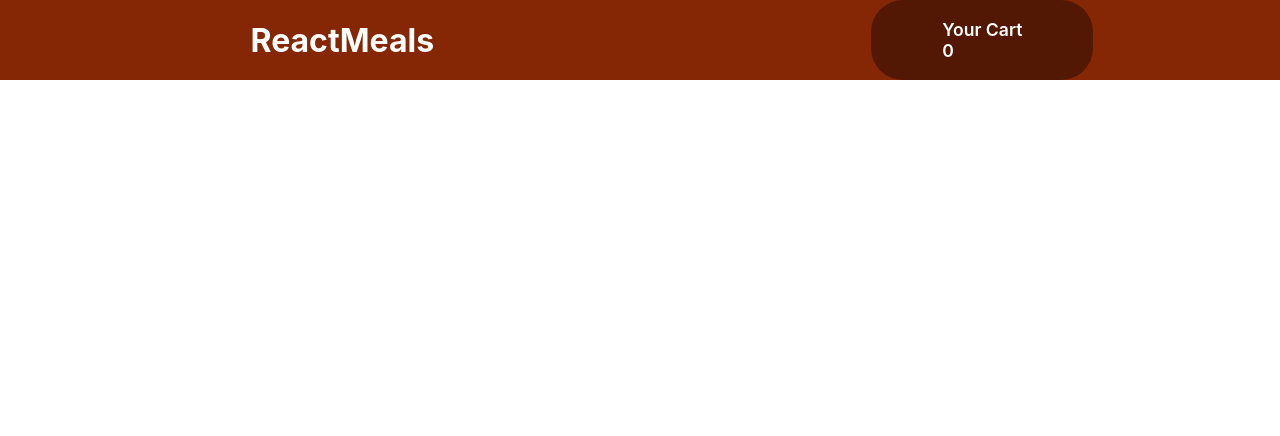
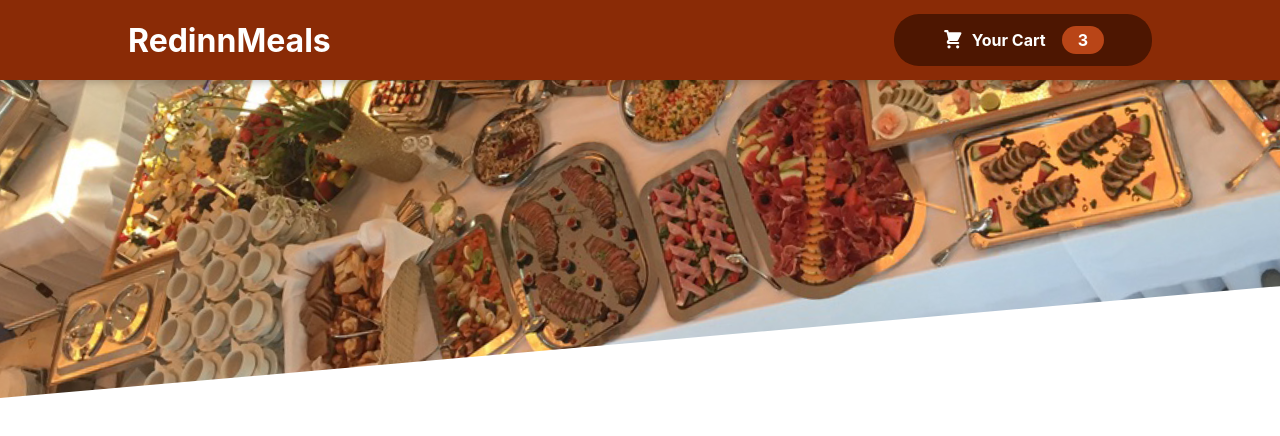
Before and after one commit to mithunmr888/my-restaurant-page, a React (Create React App) app: page / in a window 1280 px wide. Shown: the top 436 px of the page. Built offline with nearby package versions, Linux system fonts and the light colour scheme.

Commit message:
changes for main header done

```diff
--- a/src/App.js
+++ b/src/App.js
@@ -1,10 +1,12 @@
-
-import './App.css';
-import MainHeader from './components/Layout/MainHeader';
+import "./App.css";
+import React, { Fragment } from "react";
+import MainHeader from "./components/Layout/MainHeader";
 
 function App() {
   return (
-    <MainHeader></MainHeader>
+    <Fragment>
+      <MainHeader></MainHeader>
+    </Fragment>
   );
 }
 
--- /dev/null
+++ b/src/components/Cart/CartIcon.js
@@ -0,0 +1,13 @@
+const CartIcon = () => {
+  return (
+    <svg
+      xmlns="http://www.w3.org/2000/svg"
+      viewBox="0 0 20 20"
+      fill="currentColor"
+    >
+      <path d="M3 1a1 1 0 000 2h1.22l.305 1.222a.997.997 0 00.01.042l1.358 5.43-.893.892C3.74 11.846 4.632 14 6.414 14H15a1 1 0 000-2H6.414l1-1H14a1 1 0 00.894-.553l3-6A1 1 0 0017 3H6.28l-.31-1.243A1 1 0 005 1H3zM16 16.5a1.5 1.5 0 11-3 0 1.5 1.5 0 013 0zM6.5 18a1.5 1.5 0 100-3 1.5 1.5 0 000 3z" />
+    </svg>
+  );
+};
+
+export default CartIcon;
--- /dev/null
+++ b/src/components/Layout/ButtonHeader.js
@@ -0,0 +1,14 @@
+import classes from "./ButtonHeader.module.css";
+import CartIcon from "../Cart/CartIcon";
+
+const ButtonHeader = (props) => {
+  return (
+    <button className={classes.button} >
+      <span className={classes.icon} ><CartIcon></CartIcon></span>
+      <span>Your Cart</span>
+      <span className={classes.badge} >3</span>
+    </button>
+  );
+};
+
+export default ButtonHeader;
--- /dev/null
+++ b/src/components/Layout/ButtonHeader.module.css
@@ -0,0 +1,59 @@
+.button {
+    cursor: pointer;
+    font: inherit;
+    border: none;
+    background-color: #4d1601;
+    color: white;
+    padding: 0.75rem 3rem;
+    display: flex;
+    justify-content: space-around;
+    align-items: center;
+    border-radius: 25px;
+    font-weight: bold;
+  }
+
+  .button:hover,
+  .button:active {
+    background-color: #2c0d00;
+  }
+
+  .icon {
+    width: 1.35rem;
+    height: 1.35rem;
+    margin-right: 0.5rem;
+  }
+
+  .badge {
+    background-color: #b94517;
+    padding: 0.25rem 1rem;
+    border-radius: 25px;
+    margin-left: 1rem;
+    font-weight: bold;
+  }
+
+  .button:hover .badge,
+  .button:active .badge {
+    background-color: #92320c;
+  }
+
+  .bump {
+    animation: bump 300ms ease-out;
+  }
+
+  @keyframes bump {
+    0% {
+      transform: scale(1);
+    }
+    10% {
+      transform: scale(0.9);
+    }
+    30% {
+      transform: scale(1.1);
+    }
+    50% {
+      transform: scale(1.15);
+    }
+    100% {
+      transform: scale(1);
+    }
+  }
--- a/src/components/Layout/CartUpdater.js
+++ /dev/null
@@ -1,13 +0,0 @@
-import classes from "./CartUpdater.module.css";
-
-const CartUpdater = () => {
-  return (
-    <div className={classes.cartadding}>
-      <p>
-        Your Cart<div>0</div>
-      </p>
-    </div>
-  );
-};
-
-export default CartUpdater;
--- a/src/components/Layout/CartUpdater.module.css
+++ /dev/null
@@ -1,19 +0,0 @@
-.cartadding {
-    background: rgba(5,5,5,.4);
-    font: inherit;
-    border: 1px solid #33333305;
-    border-radius: 2rem;
-    color: white;
-    padding: .5px 70px;
-    cursor: pointer;
-    font-size: 1.1rem;
-    align-items: center;
-    z-index: 1;
-    display: flex;
-  }
-
-  .cartadding p{
-      color: white;
-      font-weight: 600;
-
-  }
--- a/src/components/Layout/MainHeader.js
+++ b/src/components/Layout/MainHeader.js
@@ -1,12 +1,19 @@
 import classes from "./MainHeader.module.css";
-import CartUpdater from "./CartUpdater";
+import { Fragment } from "react";
+import mealsImage from "../../assets/meals.jpg";
+import ButtonHeader from "./ButtonHeader";
 
-const MainHeader = () => {
+const MainHeader = (props) => {
   return (
-    <header className={classes["mainheader"]}>
-      <h1>ReactMeals</h1>
-    <CartUpdater></CartUpdater>
-    </header>
+    <Fragment>
+      <header className={classes.header}>
+        <h1>RedinnMeals</h1>
+        <ButtonHeader></ButtonHeader>
+      </header>
+      <div className={classes["main-image"]}>
+        <img src={mealsImage} alt="A table full of delicious food!" />
+      </div>
+    </Fragment>
   );
 };
 
--- a/src/components/Layout/MainHeader.module.css
+++ b/src/components/Layout/MainHeader.module.css
@@ -1,16 +1,29 @@
-.mainheader {
+.header {
   position: fixed;
   top: 0;
   left: 0;
-  width: 100%;
+  width: 80%;
   height: 5rem;
+  background-color: #8a2b06;
+  color: white;
   display: flex;
-  justify-content: space-around;
+  justify-content: space-between;
   align-items: center;
-  background: #852604;
-  padding: 0 2rem;
+  padding: 0 10%;
+  box-shadow: 0 2px 8px rgba(0, 0, 0, 0.25);
+  z-index: 1;
 }
 
-.mainheader h1 {
-  color: white;
+.main-image {
+  width: 100%;
+  height: 25rem;
+  z-index: 0;
+  overflow: hidden;
 }
+
+.main-image img {
+  width: 110%;
+  height: 100%;
+  object-fit: cover;
+  transform: rotateZ(-5deg) translateY(-4rem) translateX(-1rem);
+}
```
Also changed, not shown: src/assets/meals.jpg (added).
